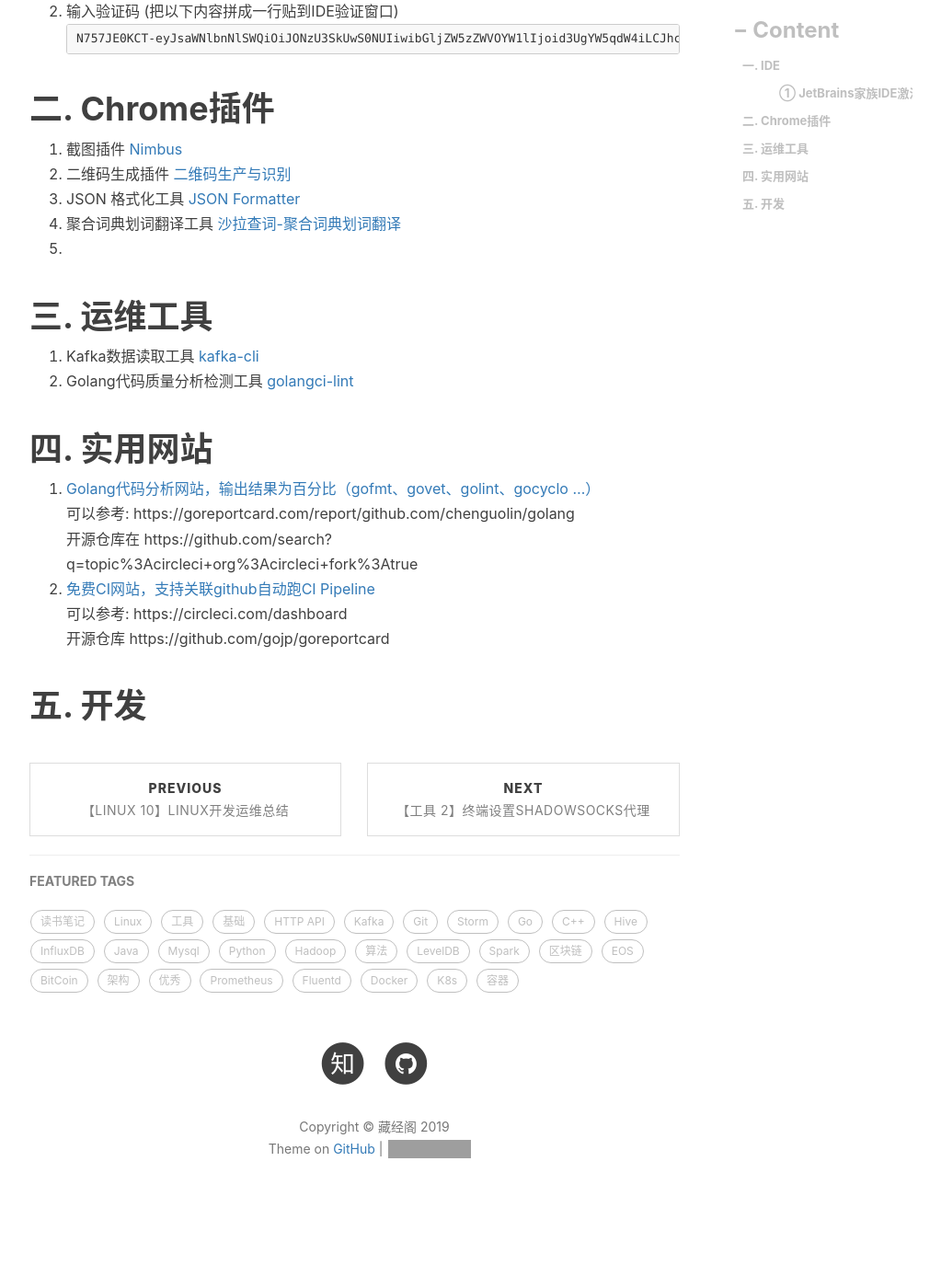
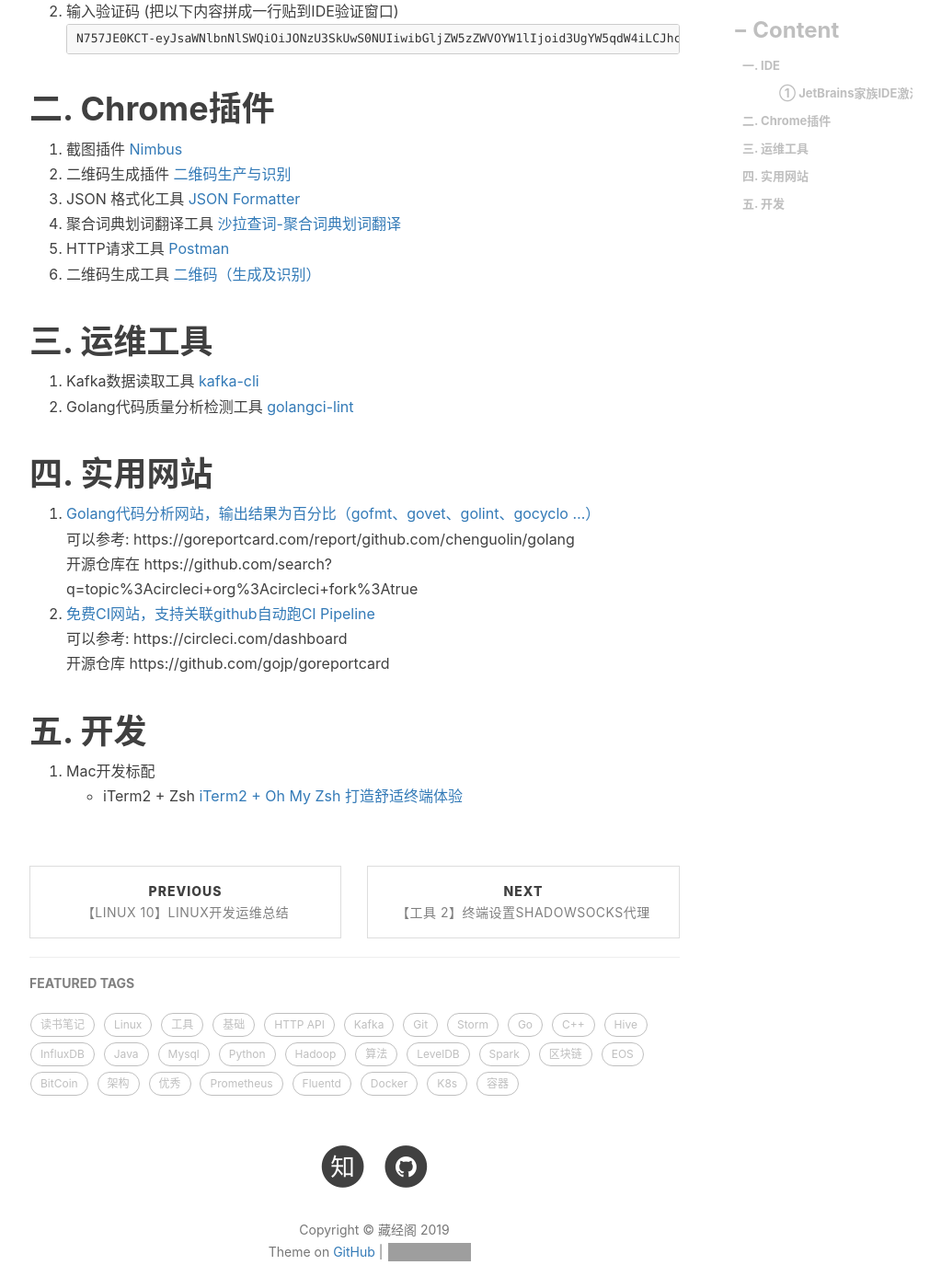
Before and after one commit to engru/chenguolin.github.io, a Jekyll site: the page built from _posts/2017-06-01-【工具-1】高效开发小工具.md, in a window 1280 px wide and 1400 px high, scrolled down 647 px. Shown: the whole window at 92% size, without its empty margins (233-1256 px from the left). Built offline with Jekyll 4.4.1, drawn with Linux system fonts in a browser that asks for light colours; nearby versions of some CDN libraries; comment, search, counter and statistics services are not loaded; before the commit the page ends 2000 px from its top, so only the background shows below that; grey boxes are pictures that could not be loaded.

Commit message:
Update 2017-06-01-【工具-1】高效开发小工具.md

```diff
--- a/_posts/2017-06-01-【工具-1】高效开发小工具.md
+++ b/_posts/2017-06-01-【工具-1】高效开发小工具.md
@@ -19,7 +19,8 @@ tags:          #标签
 2. 二维码生成插件 [二维码生产与识别](https://chrome.google.com/webstore/detail/qr-code-generator-and-rea/hkojjajclkgeijhcmfjcjkddfjpaimek)
 3. JSON 格式化工具 [JSON Formatter](https://chrome.google.com/webstore/detail/json-formatter/bcjindcccaagfpapjjmafapmmgkkhgoa)
 4. 聚合词典划词翻译工具 [沙拉查词-聚合词典划词翻译](https://chrome.google.com/webstore/detail/%E6%B2%99%E6%8B%89%E6%9F%A5%E8%AF%8D-%E8%81%9A%E5%90%88%E8%AF%8D%E5%85%B8%E5%88%92%E8%AF%8D%E7%BF%BB%E8%AF%91/cdonnmffkdaoajfknoeeecmchibpmkmg?hl=en)
-5.
+5. HTTP请求工具 [Postman](https://chrome.google.com/webstore/detail/postman/fhbjgbiflinjbdggehcddcbncdddomop/related?hl=en)
+6. 二维码生成工具 [二维码（生成及识别）](https://chrome.google.com/webstore/detail/qr-code-generator-and-rea/hkojjajclkgeijhcmfjcjkddfjpaimek)
 
 # 三. 运维工具
 1. Kafka数据读取工具 [kafka-cli](https://github.com/chenguolin/tools/tree/master/kafkactl)
@@ -34,3 +35,6 @@ tags:          #标签
    开源仓库 https://github.com/gojp/goreportcard
 
 # 五. 开发
+1. Mac开发标配
+    * iTerm2 + Zsh [iTerm2 + Oh My Zsh 打造舒适终端体验
+](https://segmentfault.com/a/1190000014992947)
```
